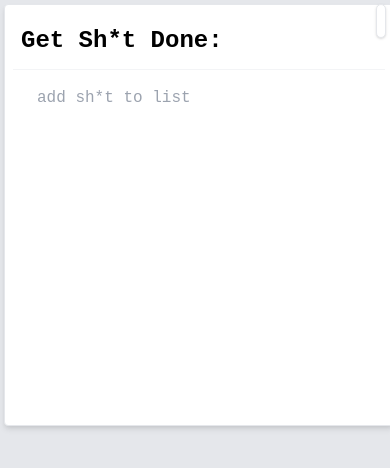
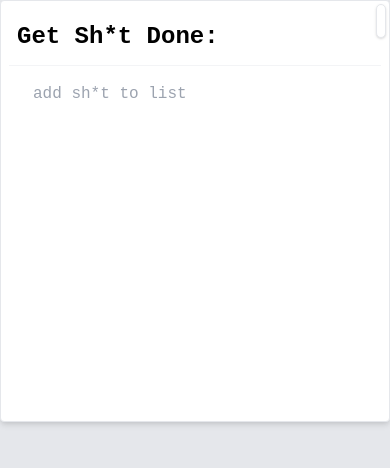
Before and after one commit to volt1c/todo-list-vuejs, a Vue app: page / in a window 390 px wide. Shown: the top 468 px of the page. Built offline with nearby package versions, Linux system fonts and the light colour scheme; some icons are missing.

Commit message:
feat: remove m-1 from container

```diff
--- a/src/assets/global.css
+++ b/src/assets/global.css
@@ -9,7 +9,7 @@ body,
 
 /* container */
 .container {
-  @apply max-w-screen-sm border rounded bg-white p-2 shadow-md m-1 sm:m-auto sm:my-8;
+  @apply max-w-screen-sm border rounded bg-white p-2 shadow-md sm:m-auto sm:my-8;
   min-height: 50vh;
 }
 
```
